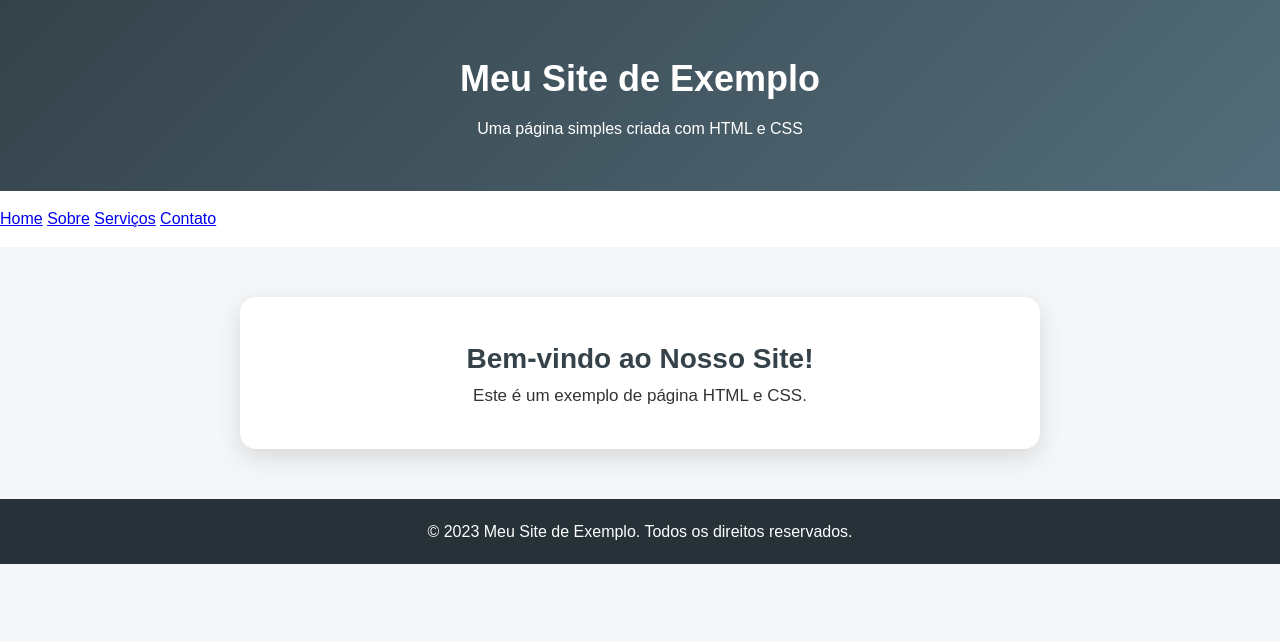
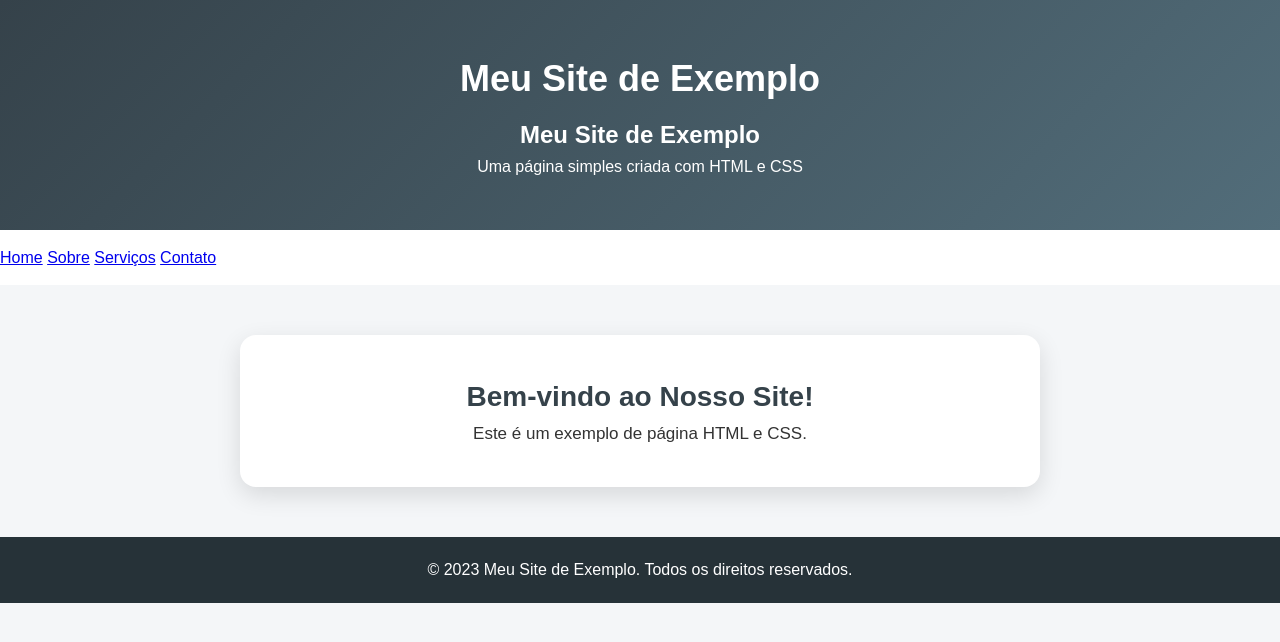
Before and after one commit to renataon/meu-projeto, a plain HTML site: page index.html in a window 1280 px wide. Drawn offline with Linux system fonts and the light colour scheme.

Commit message:
segundo commit

```diff
--- a/index.html
+++ b/index.html
@@ -9,6 +9,7 @@
 <body>
     <header>
         <h1>Meu Site de Exemplo</h1>
+        <h2>Meu Site de Exemplo</h2>
         <p>Uma página simples criada com HTML e CSS</p>
     </header>
     <nav>
```
